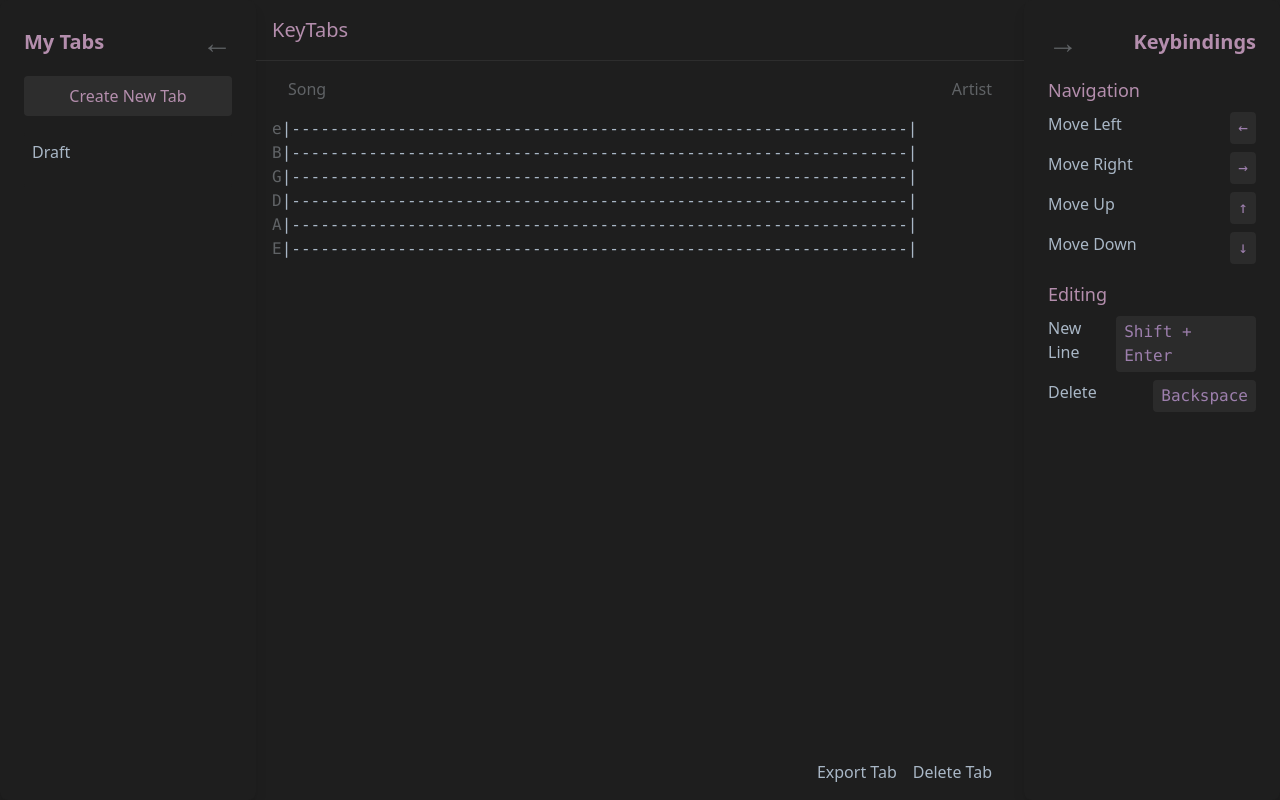
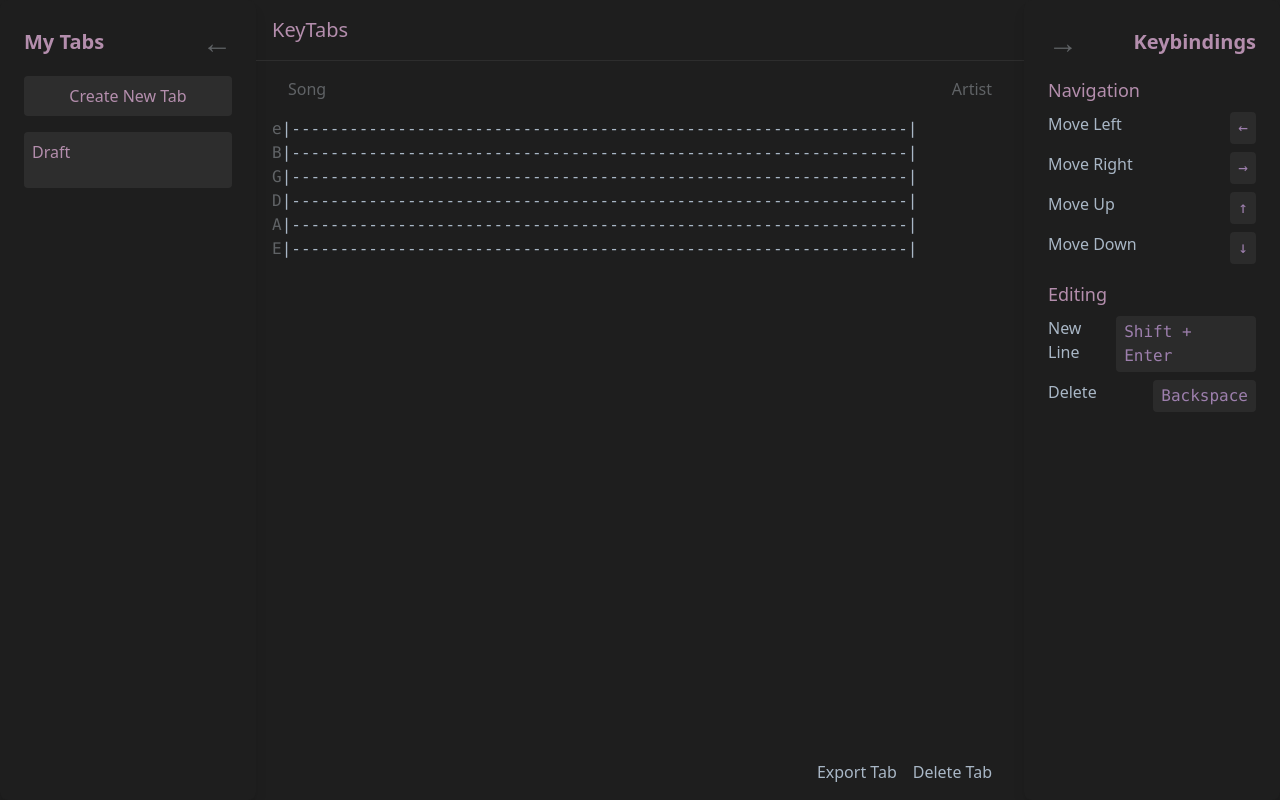
Before and after one commit to mcambria/keytabs-app, a React (Vite) app: page / in a window 1280 px wide. Both pictures are taken after a click on the button "Create New Tab". Built offline with nearby package versions, Linux system fonts and the light colour scheme.

Commit message:
colors are still kinda whack but its nicer to look at

```diff
--- a/src/components/editor.tsx
+++ b/src/components/editor.tsx
@@ -482,7 +482,7 @@ const TabEditor: React.FC<TabEditorProps> = ({ className = "" }) => {
                       data-cell
                       className={`flex text-center flex-nowrap ${
                         selection.contains(new Position(lineIndex, chordIndex, stringIndex)) && hasFocus && !isEditing
-                          ? "bg-pink-600"
+                          ? "bg-ide-cursor"
                           : ""
                       }`}
                     >
@@ -492,7 +492,7 @@ const TabEditor: React.FC<TabEditorProps> = ({ className = "" }) => {
                           // can only be in editing mode if the selection is just one long
                           selection.start.equals(new Position(lineIndex, chordIndex, stringIndex)) &&
                           hasFocus && (
-                            <span className={`absolute top-0 w-[2px] h-5 bg-pink-600 animate-blink right-0`} />
+                            <span className={`absolute top-0 w-[2px] h-5 bg-ide-cursor animate-blink right-0`} />
                           )}
                       </span>
                       {
--- a/src/components/tabs-list.tsx
+++ b/src/components/tabs-list.tsx
@@ -9,7 +9,7 @@ type TabsListProps = {
 };
 
 const TabsList: React.FC<TabsListProps> = ({ className = "" }) => {
-  const { tabList, setCurrentTab } = useTabStore();
+  const { tabList, setCurrentTab, currentTab } = useTabStore();
 
   return (
     <CollapsiblePanel
@@ -26,11 +26,20 @@ const TabsList: React.FC<TabsListProps> = ({ className = "" }) => {
           {tabList.map((tab) => (
             <div
               key={tab.id}
-              className="flex items-center justify-between p-2 bg-ide-bg cursor-pointer rounded hover:bg-ide-bg-hover transition-colors"
+              className={`flex items-center justify-between p-2 cursor-pointer rounded transition-colors ${
+                tab.id === currentTab?.id
+                  ? "bg-ide-bg-hover text-ide-text-accent-primary"
+                  : "bg-ide-bg hover:bg-ide-bg-hover"
+              }`}
               onClick={() => setCurrentTab(tab.id)}
             >
               <div className="flex-1 min-w-0">
-                <p className="font-medium text-ide-text truncate" title={tab.song || "Draft"}>
+                <p
+                  className={`font-medium truncate ${
+                    tab.id === currentTab?.id ? "text-ide-text-accent-primary" : "text-ide-text"
+                  }`}
+                  title={tab.song || "Draft"}
+                >
                   {tab.song || "Draft"}
                 </p>
                 <p className="text-ide-text-muted truncate min-h-4" title={tab.artist}>
--- a/tailwind.config.js
+++ b/tailwind.config.js
@@ -24,6 +24,7 @@ export default {
               subtle: '#9d7fad',     // Very muted purple for secondary text
             }
           },
+          cursor: '#9d7fad',
         },
       },
       keyframes: {
```
